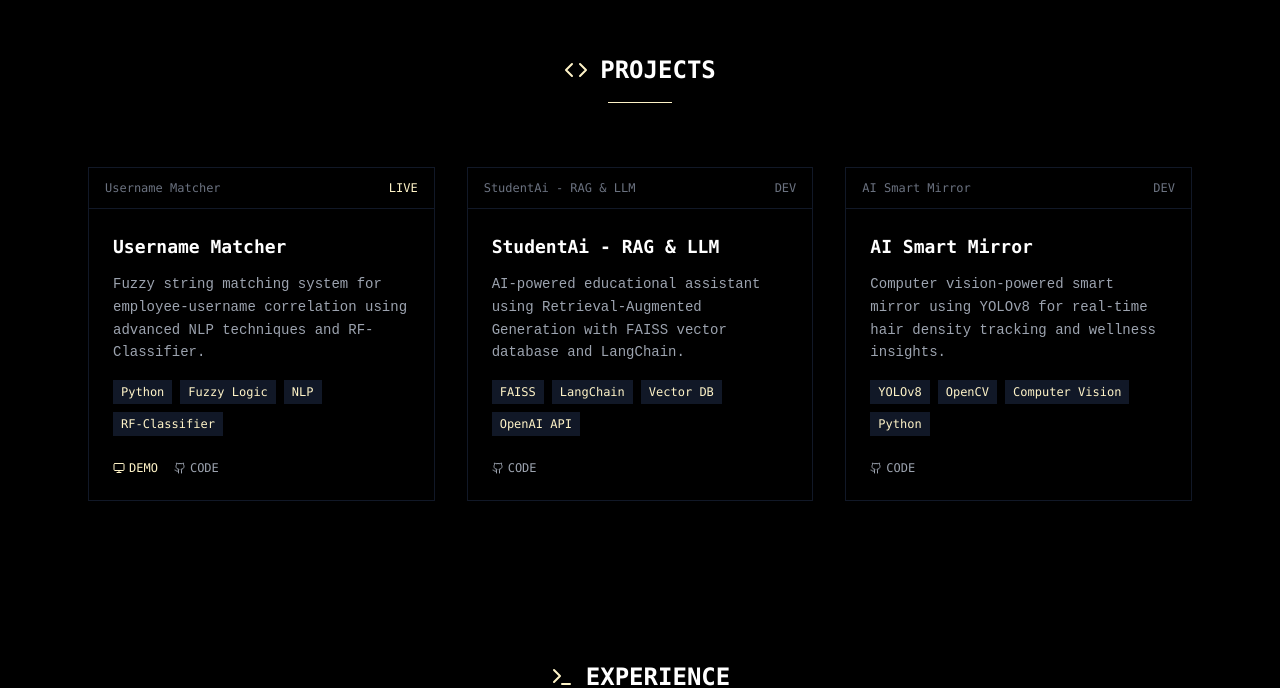
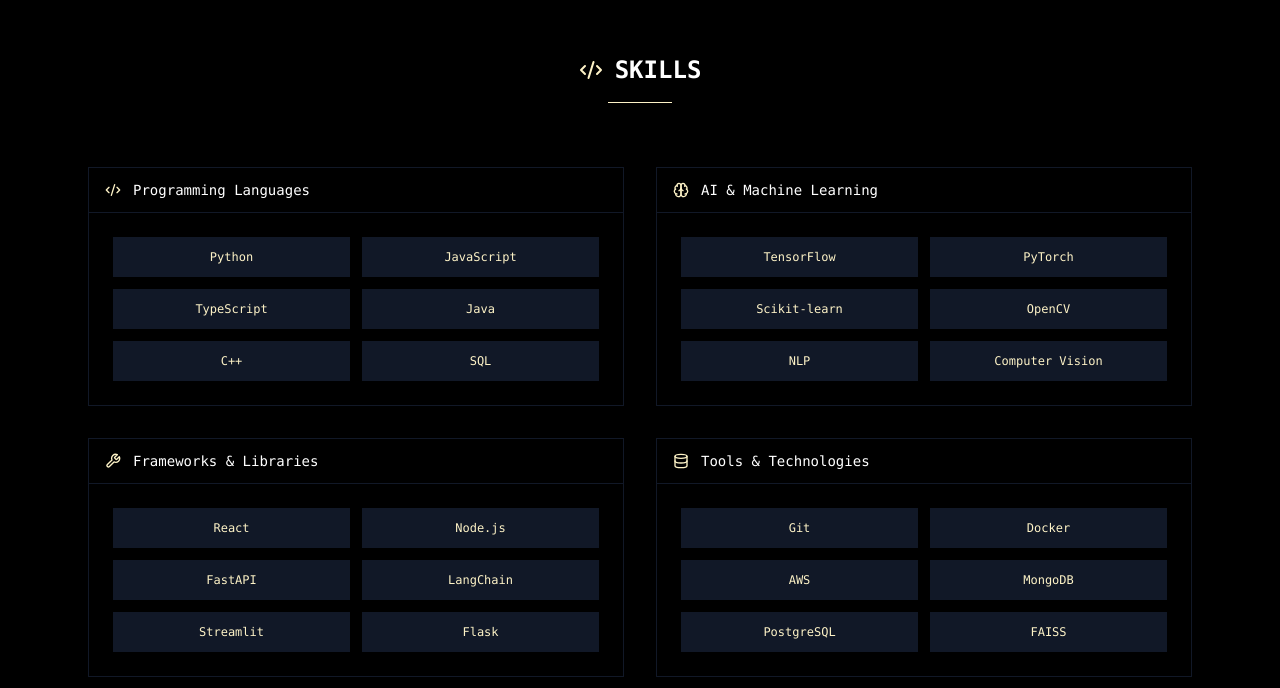
Before and after one commit to midhunprahash-ui/midhunsportfolio.io, a React (Vite) app: page / in a window 1280 px wide. Shown: the part 826-1514 px from the top of the page. Built offline with nearby package versions, Linux system fonts and the light colour scheme.

Commit message:
Add skillset section
Adds a new section to showcase the user's skillset.

```diff
--- a/src/components/Navigation.tsx
+++ b/src/components/Navigation.tsx
@@ -1,4 +1,3 @@
-
 import { useState } from 'react';
 import { Terminal, Menu, X } from 'lucide-react';
 
@@ -7,6 +6,7 @@ const Navigation = () => {
 
   const navItems = [
     { href: '#about', label: 'About' },
+    { href: '#skills', label: 'Skills' },
     { href: '#projects', label: 'Projects' },
     { href: '#experience', label: 'Experience' },
     { href: '#articles', label: 'Articles' },
--- /dev/null
+++ b/src/components/Skills.tsx
@@ -0,0 +1,82 @@
+
+import React from 'react';
+import { Code2, Database, Brain, Wrench } from 'lucide-react';
+
+const Skills = () => {
+  const skillCategories = [
+    {
+      title: "Programming Languages",
+      icon: Code2,
+      skills: ["Python", "JavaScript", "TypeScript", "Java", "C++", "SQL"]
+    },
+    {
+      title: "AI & Machine Learning",
+      icon: Brain,
+      skills: ["TensorFlow", "PyTorch", "Scikit-learn", "OpenCV", "NLP", "Computer Vision"]
+    },
+    {
+      title: "Frameworks & Libraries",
+      icon: Wrench,
+      skills: ["React", "Node.js", "FastAPI", "LangChain", "Streamlit", "Flask"]
+    },
+    {
+      title: "Tools & Technologies",
+      icon: Database,
+      skills: ["Git", "Docker", "AWS", "MongoDB", "PostgreSQL", "FAISS"]
+    }
+  ];
+
+  return (
+    <section id="skills" className="py-20 bg-black">
+      <div className="max-w-6xl mx-auto px-6">
+
+        {/* Header */}
+        <div className="text-center mb-16">
+          <div className="flex items-center justify-center mb-4">
+            <Code2 className="w-6 h-6 text-amber-100 mr-3" />
+            <h2 className="text-2xl font-mono font-bold text-white">
+              SKILLS
+            </h2>
+          </div>
+          <div className="w-16 h-px bg-amber-100 mx-auto"></div>
+        </div>
+
+        {/* Skills Grid */}
+        <div className="grid grid-cols-1 md:grid-cols-2 gap-8">
+          {skillCategories.map((category, index) => (
+            <div
+              key={index}
+              className="bg-black border border-gray-900 hover:border-amber-100 transition-all duration-300 group"
+            >
+              {/* Header */}
+              <div className="flex items-center px-4 py-3 border-b border-gray-900">
+                <category.icon className="w-4 h-4 text-amber-100 mr-3" />
+                <span className="text-sm font-mono text-white group-hover:text-amber-100 transition-colors">
+                  {category.title}
+                </span>
+              </div>
+
+              {/* Skills */}
+              <div className="p-6">
+                <div className="grid grid-cols-2 gap-3">
+                  {category.skills.map((skill, skillIndex) => (
+                    <div
+                      key={skillIndex}
+                      className="bg-gray-900 px-3 py-2 text-center hover:bg-gray-800 transition-colors"
+                    >
+                      <span className="text-xs font-mono text-amber-100">
+                        {skill}
+                      </span>
+                    </div>
+                  ))}
+                </div>
+              </div>
+            </div>
+          ))}
+        </div>
+      </div>
+    </section>
+  );
+};
+
+export default Skills;
--- a/src/pages/Index.tsx
+++ b/src/pages/Index.tsx
@@ -1,6 +1,7 @@
 
 import Navigation from '../components/Navigation';
 import Hero from '../components/Hero';
+import Skills from '../components/Skills';
 import Projects from '../components/Projects';
 import Experience from '../components/Experience';
 import Articles from '../components/Articles';
@@ -11,6 +12,7 @@ const Index = () => {
     <div className="min-h-screen">
       <Navigation />
       <Hero />
+      <Skills />
       <Projects />
       <Experience />
       <Articles />
```
